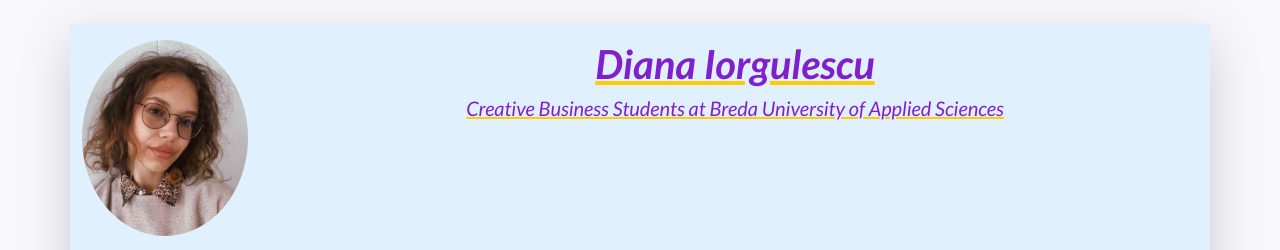
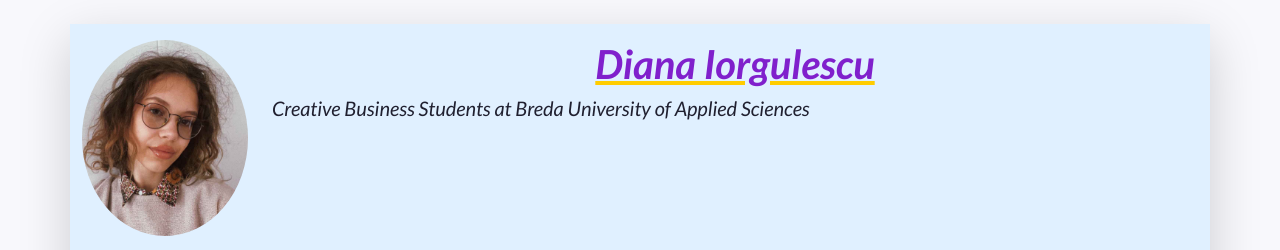
Before and after one commit to dianairg/prj4_v2, a plain HTML site: page index.html in a window 1280 px wide. Shown: the top 250 px of the page. Drawn offline with nearby package versions, Linux system fonts and the light colour scheme.

Commit message:
removed subheadline funky text

```diff
--- a/index.html
+++ b/index.html
@@ -55,7 +55,7 @@
         -->
         <div class="col-12 col-sm-8 col-md-9 col-lg-10 my-3 header-content">
           <h1 class="fw-bolder funky-text">Diana Iorgulescu</h1>
-          <h5 class="fst-italic tagline funky-text">Creative Business Students at Breda University of Applied Sciences</h5>
+          <h5 class="fst-italic tagline ">Creative Business Students at Breda University of Applied Sciences</h5>
         </div>
       </header>
 
```
